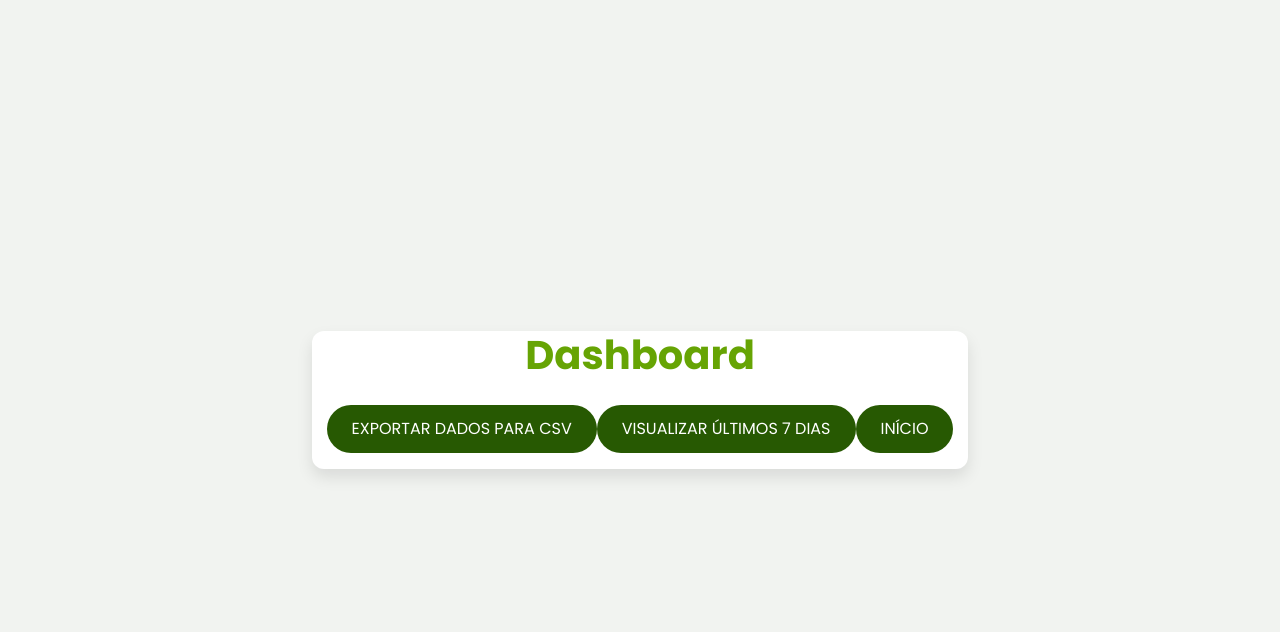
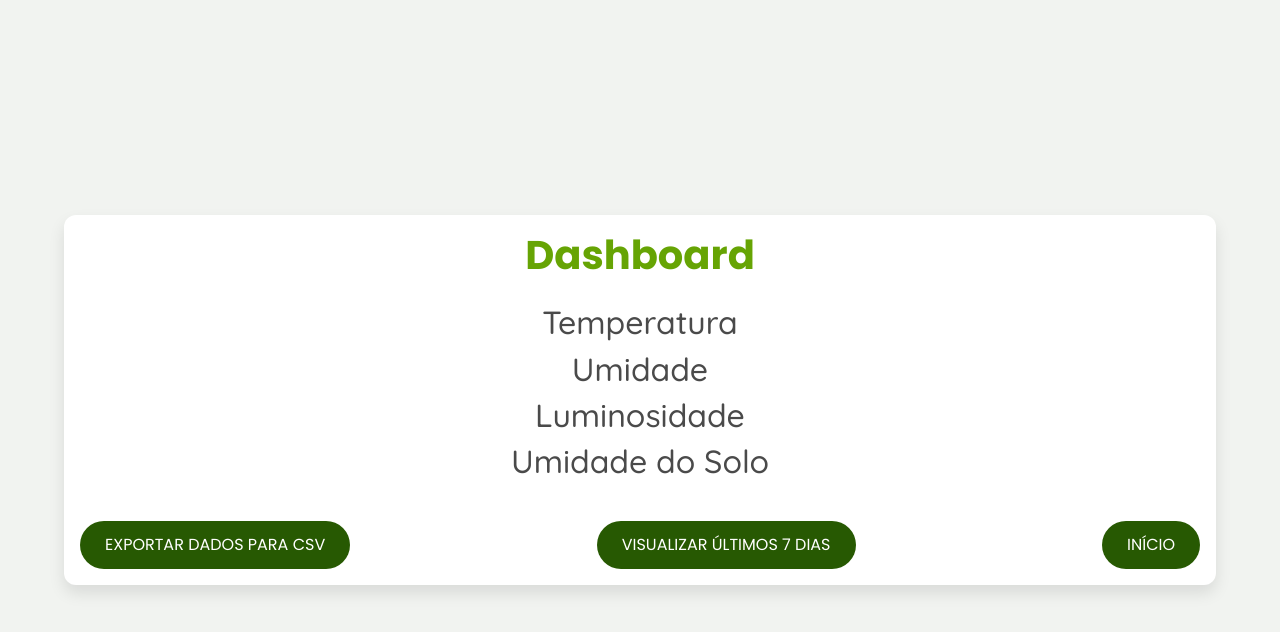
Before and after one commit to kevinwduran/esp32-brotofacil, a Flask app: template flask/app/views/dashboard.html in a window 1280 px wide. Shown: the top 632 px of the page. Run offline with Flask 3, Linux system fonts and the light colour scheme; the template is opened without the code that fills it, so the values that code supplies are empty; some libraries are stand-ins or nearby versions.

Commit message:
Mudanças layout

```diff
--- a/flask/app/static/dashboard.css
+++ b/flask/app/static/dashboard.css
@@ -1,12 +1,10 @@
 
-/* .chart-container {
-    margin-top: 20px;
-    width: 100%;
-    max-width: 1000px;
-    margin-left: auto;
-    margin-right: auto;
-} */
 
 .dashboard {
-    min-width: 90vw;
+    width: 90vw;
+    margin: 2rem 0;
+    background-color: white;
+    border-radius: 12px;
+    box-shadow: 0 8px 16px rgba(0, 0, 0, 0.1);
+    text-align: center;
 }
--- a/flask/app/static/styles.css
+++ b/flask/app/static/styles.css
@@ -1,7 +1,15 @@
 @import url('https://fonts.googleapis.com/css2?family=League+Gothic&display=swap');
 @import url('https://fonts.googleapis.com/css2?family=League+Gothic&family=Quicksand:wght@300..700&display=swap');
 @import url('https://fonts.googleapis.com/css2?family=League+Gothic&family=Poppins:ital,wght@0,100;0,200;0,300;0,400;0,500;0,600;0,700;0,800;0,900;1,100;1,200;1,300;1,400;1,500;1,600;1,700;1,800;1,900&family=Quicksand:wght@300..700&display=swap');
-@import '/dashboard.css';
+@import 'dashboard.css';
+@import 'login.css';
+
+.mt2 {
+    margin-top: 2rem;
+}
+.mb2 {
+    margin-bottom: 2rem;
+}
 
 * {
     margin: 0;
@@ -29,7 +37,6 @@ body {
     background-color: white;
     border-radius: 12px;
     box-shadow: 0 8px 16px rgba(0, 0, 0, 0.1);
-    text-align: center;
 }
 
 img {
@@ -49,7 +56,8 @@ img {
     font-size: 2.5rem;
     font-weight: bold;
     color: #66A404;
-    margin-bottom: 10px;
+    padding: 1rem;
+    text-align: center;
 }
 
 .description {
--- a/flask/app/views/dashboard.html
+++ b/flask/app/views/dashboard.html
@@ -1,21 +1,44 @@
-{% extends "templates/layout.html" %} {% block title %}Dashboard - Broto Fácil{% endblock
-%} {% block content %}
+{% extends "templates/layout.html" %}
+{% block title %}Dashboard - Broto Fácil{% endblock %}
+{% block content %}
 
-<div class="container box-access">
+<div class="dashboard">
   <h1 class="title">Dashboard</h1>
-  <div class="col">
-    <div class="row">{{ combined_graph|safe }}</div>
-    <div class="row cta-part d-flex justify-content-between">
-      <a href="{{ url_for('api.exportar_csv') }}" class="btn btn-custom"
-        >Exportar Dados para CSV</a
-      >
-      <a href="{{ url_for('dashboard.dashboard') }}" class="btn btn-custom"
-        >Visualizar Últimos 7 Dias</a
-      >
-      <a href="{{ url_for('home.index') }}">
-        <button class="btn btn-custom">Início</button>
-      </a>
+  <div class="row">
+    <!-- Gráfico de Temperatura -->
+    <div class="col-md-12">
+      <h2>Temperatura</h2>
+      <div>{{ temp_graph|safe }}</div>
+    </div>
+
+    <!-- Gráfico de Umidade -->
+    <div class="col-md-12">
+      <h2>Umidade</h2>
+      <div>{{ umid_graph|safe }}</div>
     </div>
   </div>
+
+  <div class="row">
+    <!-- Gráfico de Luminosidade -->
+    <div class="col-md-12">
+      <h2>Luminosidade</h2>
+      <div>{{ lumi_graph|safe }}</div>
+    </div>
+
+    <!-- Gráfico de Umidade do Solo -->
+    <div class="col-md-12">
+      <h2>Umidade do Solo</h2>
+      <div>{{ solo_graph|safe }}</div>
+    </div>
+  </div>
+
+  <div class="row cta-part d-flex justify-content-between mt-3 mx-3">
+    <a href="{{ url_for('api.exportar_csv') }}" class="btn btn-custom">Exportar Dados para CSV</a>
+    <a href="{{ url_for('dashboard.dashboard') }}" class="btn btn-custom">Visualizar Últimos 7 Dias</a>
+    <a href="{{ url_for('home.index') }}">
+      <button class="btn btn-custom">Início</button>
+    </a>
+  </div>
 </div>
+
 {% endblock %}
--- a/flask/app/views/templates/layout.html
+++ b/flask/app/views/templates/layout.html
@@ -5,7 +5,7 @@
   <meta charset="UTF-8" />
   <meta name="viewport" content="width=device-width, initial-scale=1.0" />
   <title>{% block title %}Meu Aplicativo{% endblock %}</title>
-
+  <script src="https://cdn.jsdelivr.net/npm/chart.js"></script>
   <link href="https://stackpath.bootstrapcdn.com/bootstrap/4.5.2/css/bootstrap.min.css" rel="stylesheet" />
   <link rel="stylesheet" href="{{ url_for('static', filename='styles.css') }}" />
 </head>
```
Also changed, not shown: flask/app/controllers/dashboard.py (+28 -82 lines), flask/app/views/index.html (+12 -18 lines), flask/app/views/login.html (+13 -14 lines), flask/app/static/login.css (added), instance/monitor.db.
